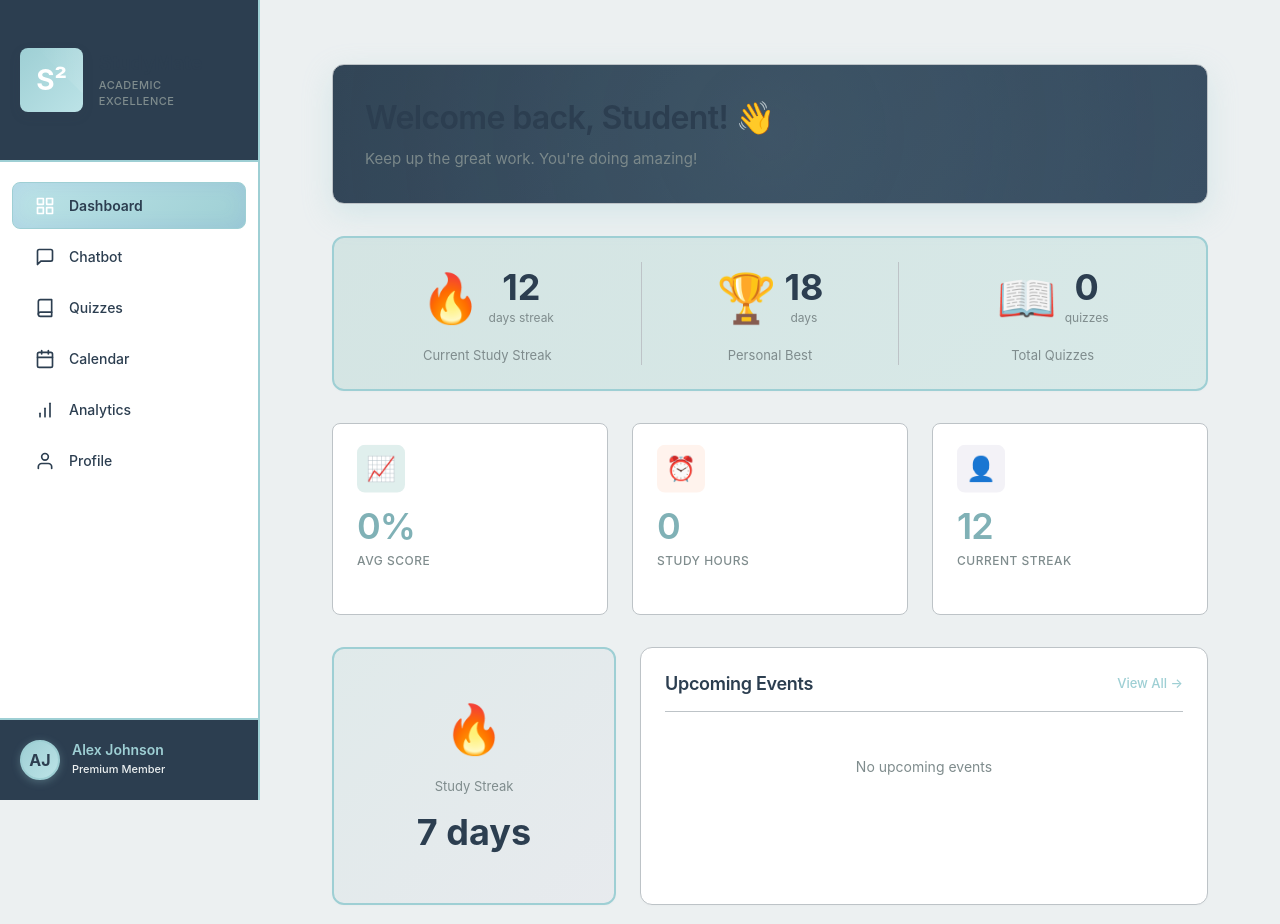
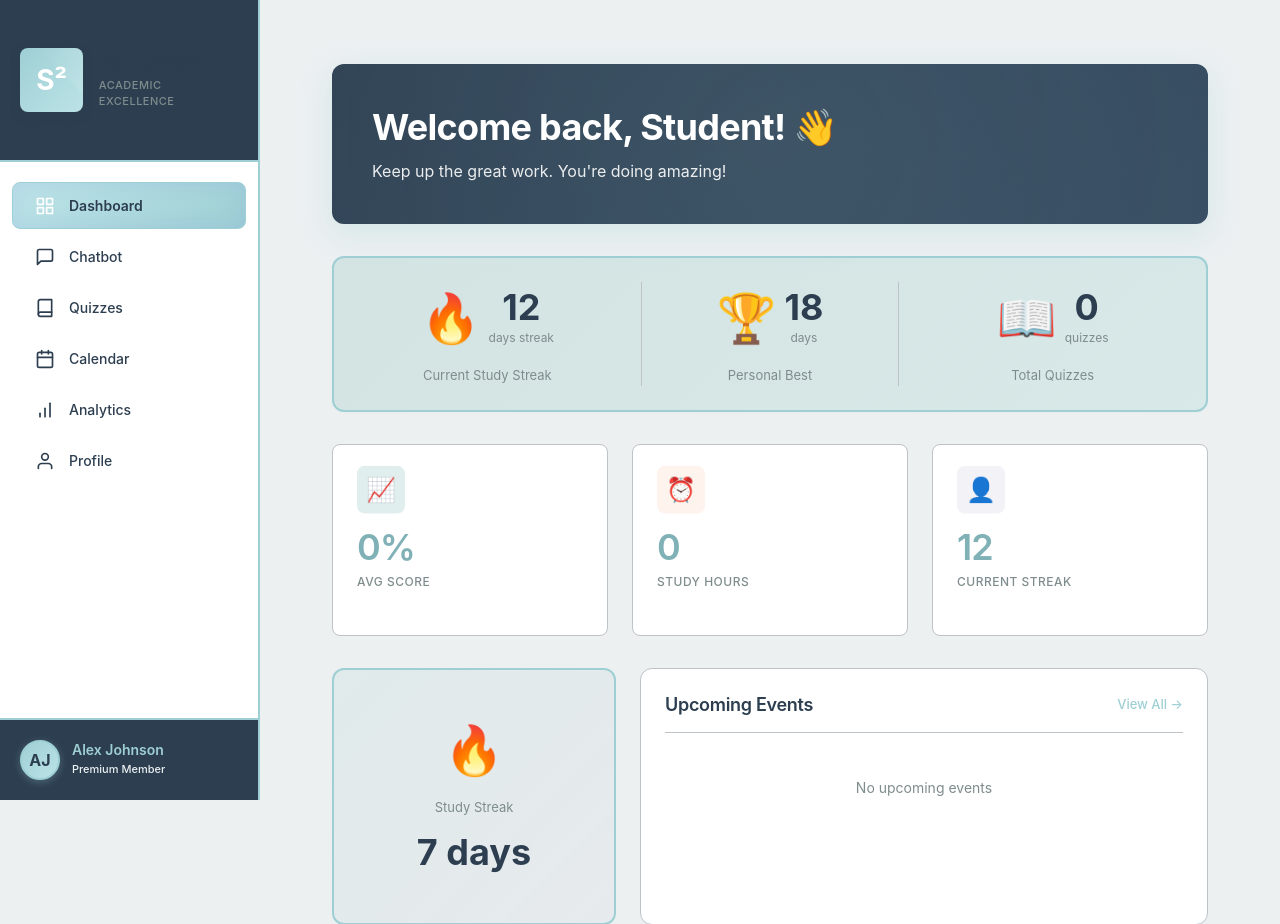
Before and after one commit to neerajsainisot25/study-buddy, a Flask app: page / in a window 1280 px wide. Shown: the top 924 px of the page. Run offline with Flask 3, Linux system fonts and the light colour scheme; data that the repository does not hold is empty; some libraries are stand-ins or nearby versions.

Commit message:
Update welcome banner and theme styles for a refreshed look
Refactors CSS in `components.css` and `theme-override.css` to update the welcome banner's styling, including padding, background gradient, font sizes, and colors. Removes redundant styles from `layout-fixes.css`.

Replit-Commit-Author: Agent
Replit-Commit-Session-Id: d32bf893-5d3f-4efb-8464-3b847cba9a3d
Replit-Commit-Checkpoint-Type: intermediate_checkpoint
Replit-Commit-Event-Id: a602c91f-3edc-4773-a4c4-3802393d5099
Replit-Commit-Screenshot-Url: https://storage.googleapis.com/screenshot-production-us-central1/fe2238ba-ea6d-46ab-801a-d7fe59535665/d32bf893-5d3f-4efb-8464-3b847cba9a3d/nQrVqoq

```diff
--- a/static/css/components.css
+++ b/static/css/components.css
@@ -46,22 +46,22 @@
 /* Welcome Banner - Clean and Spacious */
 .welcome-banner {
     margin-bottom: 32px;
-    padding: 32px;
-    background: linear-gradient(135deg, var(--cream, #F5F5DC), var(--bg-secondary, #FFFFFF));
+    padding: 40px;
+    background: linear-gradient(135deg, var(--primary), var(--primary-light));
     border-radius: var(--border-radius, 12px);
-    border: 1px solid var(--border);
+    border: none;
 }
 
 .welcome-banner h2 {
-    font-size: 32px;
-    font-weight: 600;
-    color: var(--dark, #36454F);
+    font-size: 36px;
+    font-weight: 700;
+    color: white;
     margin-bottom: 8px;
     letter-spacing: -0.02em;
 }
 
 .welcome-banner p {
-    font-size: 15px;
-    color: var(--text-secondary);
+    font-size: 16px;
+    color: rgba(255, 255, 255, 0.95);
     line-height: 1.6;
 }
--- a/static/css/layout-fixes.css
+++ b/static/css/layout-fixes.css
@@ -46,30 +46,6 @@
     font-weight: 600;
     color: var(--text);
     margin: 0;
-}
-
-/* Welcome Banner - Better Layout */
-.welcome-banner {
-    margin-bottom: 32px;
-    padding: 40px;
-    background: linear-gradient(135deg, var(--primary) 0%, var(--primary-light) 100%);
-    border-radius: var(--border-radius);
-    border: none;
-    color: white;
-}
-
-.welcome-banner h2 {
-    font-size: 36px;
-    font-weight: 700;
-    color: white;
-    margin-bottom: 8px;
-    letter-spacing: -0.02em;
-}
-
-.welcome-banner p {
-    font-size: 16px;
-    color: rgba(255, 255, 255, 0.9);
-    line-height: 1.6;
 }
 
 /* Metric Cards - Improved Design */
--- a/static/css/theme-override.css
+++ b/static/css/theme-override.css
@@ -41,11 +41,6 @@ span[style*="background: var(--primary)"] {
 /* Link color override */
 a[style*="color: var(--primary)"] {
     color: var(--primary) !important;
-}
-
-/* Welcome banner override */
-.welcome-banner h2 {
-    color: var(--dark) !important;
 }
 
 /* Ensure all cards use the nature theme */
```
Also changed, not shown: 1 other file.
